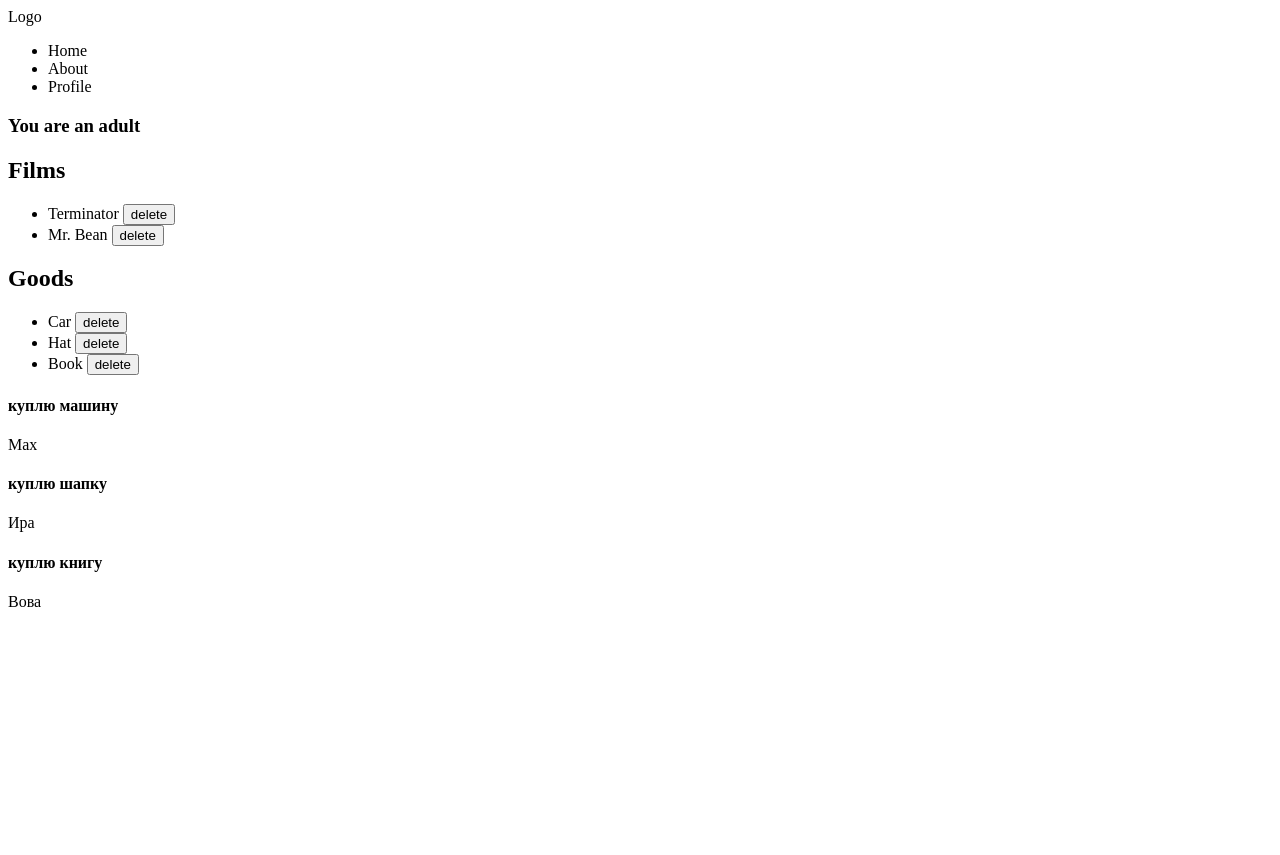
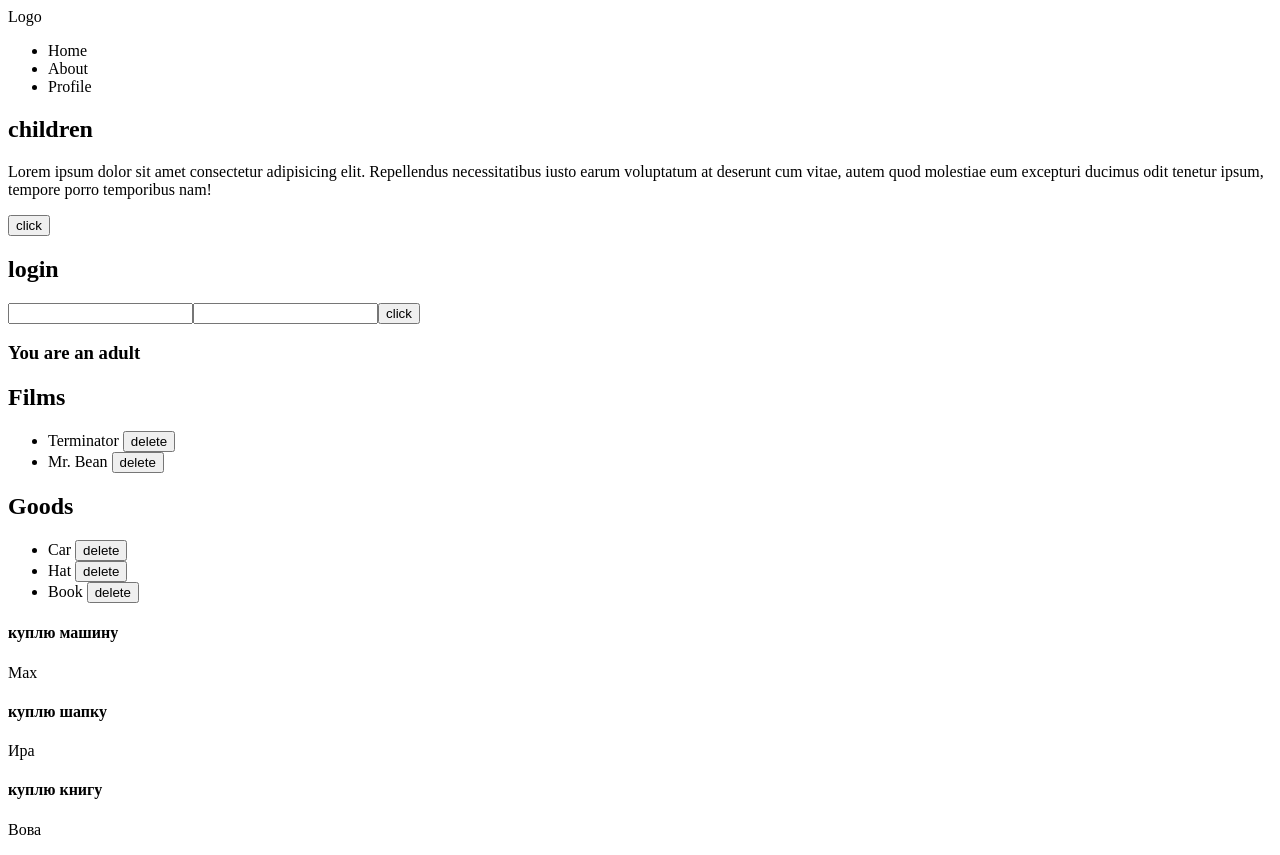
Before and after one commit to kateryna-karpenko20/goit-react-exampl, a React (Vite) app: page / in a window 1280 px wide. Before the commit the page ends 800 px from the top, so only its background shows below. Built offline with nearby package versions, Linux system fonts and the light colour scheme.

Commit message:
children

```diff
--- a/src/components/App.jsx
+++ b/src/components/App.jsx
@@ -1,6 +1,7 @@
 import Header from "./Header/Header";
 import List from "./List/List";
 import Message from "./Message/Message";
+import Modal from "./Modal/Modal";
 
 const App = () => {
   const isOnline = false;
@@ -34,7 +35,15 @@ const App = () => {
   return (
     <div>
       <Header />
-
+      <Modal title="children">
+        <p>Lorem ipsum dolor sit amet consectetur adipisicing elit. Repellendus necessitatibus iusto earum voluptatum at deserunt cum vitae, autem quod molestiae eum excepturi ducimus odit tenetur ipsum, tempore porro temporibus nam!</p>
+        <button>click</button>
+      </Modal>
+      <Modal title="login">
+        <input type="number" />
+        <input type="password" />
+        <button>click</button>
+      </Modal>
       {isOnline && <h1>Welcome back!</h1>}
       {isLoading && <h2>Loading...</h2>}
       {age > 18 ? <h3>You are an adult</h3> : <h3>You are a child</h3>}
--- /dev/null
+++ b/src/components/Modal/Modal.jsx
@@ -0,0 +1,11 @@
+const Modal = props => {
+  return (
+      <div>
+          {/* в арс всі дані, а тут тільк спосіб їх показу, children - це зарезервоване слово, що значить показати всі елементи всередені елемента */}
+          <h2>{props.title}</h2>
+          {props.children}
+    </div>
+  )
+}
+
+export default Modal
```
